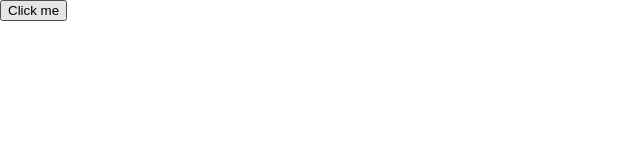
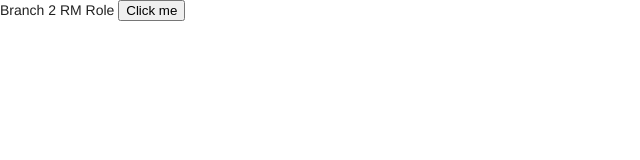
Before and after one commit to aalej/issues-6828-attempt-1, a plain HTML site: page public/index.html in a window 1280 px wide. Shown: the whole page, without its empty margins (0-640 px from the left). Drawn offline with nearby package versions, Linux system fonts and the light colour scheme.

Commit message:
Branch 2 RM Role

```diff
--- a/public/index.html
+++ b/public/index.html
@@ -66,6 +66,7 @@ limitations under the License.
     </script>
   </head>
   <body>
+    Branch 2 RM Role
     <button id="loginBtn">Click me</button>
   </body>
 </html>
```
